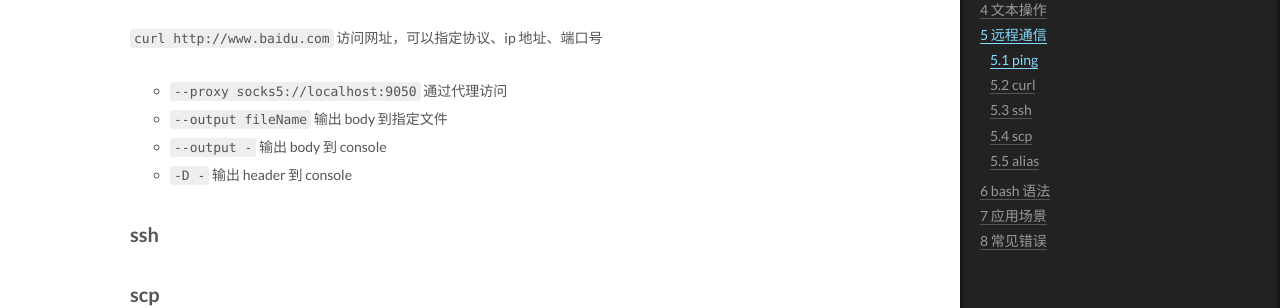
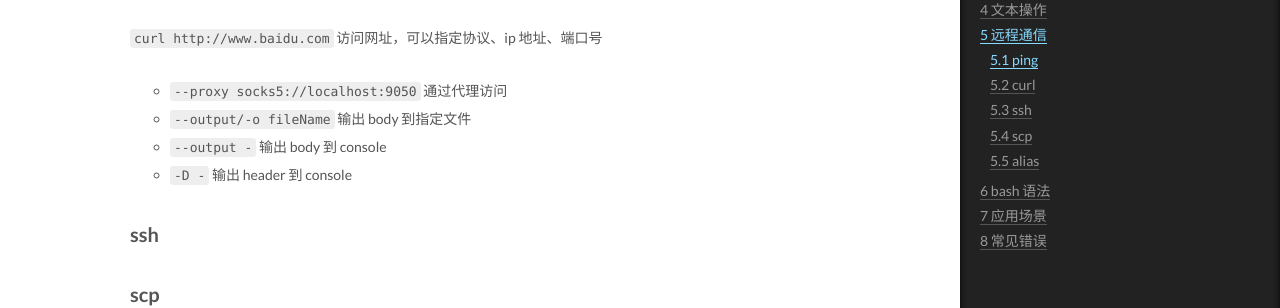
Before and after one commit to CodeHunter2006/CodeHunter2006.github.io, a Jekyll site: the page built from _posts/2018-09-02-Linux_Shell_Command.md, in a window 1280 px wide and 1400 px high, scrolled down 20242 px. Shown: the part 148-456 px from the top of the window. Built offline with Jekyll 4.4.1, drawn with Linux system fonts in a browser that asks for light colours.

Commit message:
doc: add contents

```diff
--- a/_posts/2018-09-02-Linux_Shell_Command.md
+++ b/_posts/2018-09-02-Linux_Shell_Command.md
@@ -865,7 +865,7 @@ sed -i "" "s/要查找的文本/替换后的文本/g" `grep -rl --include='*.go'
 
 - `--proxy socks5://localhost:9050`
   通过代理访问
-- `--output fileName` 输出 body 到指定文件
+- `--output/-o fileName` 输出 body 到指定文件
 - `--output -` 输出 body 到 console
 - `-D -` 输出 header 到 console
 
```
